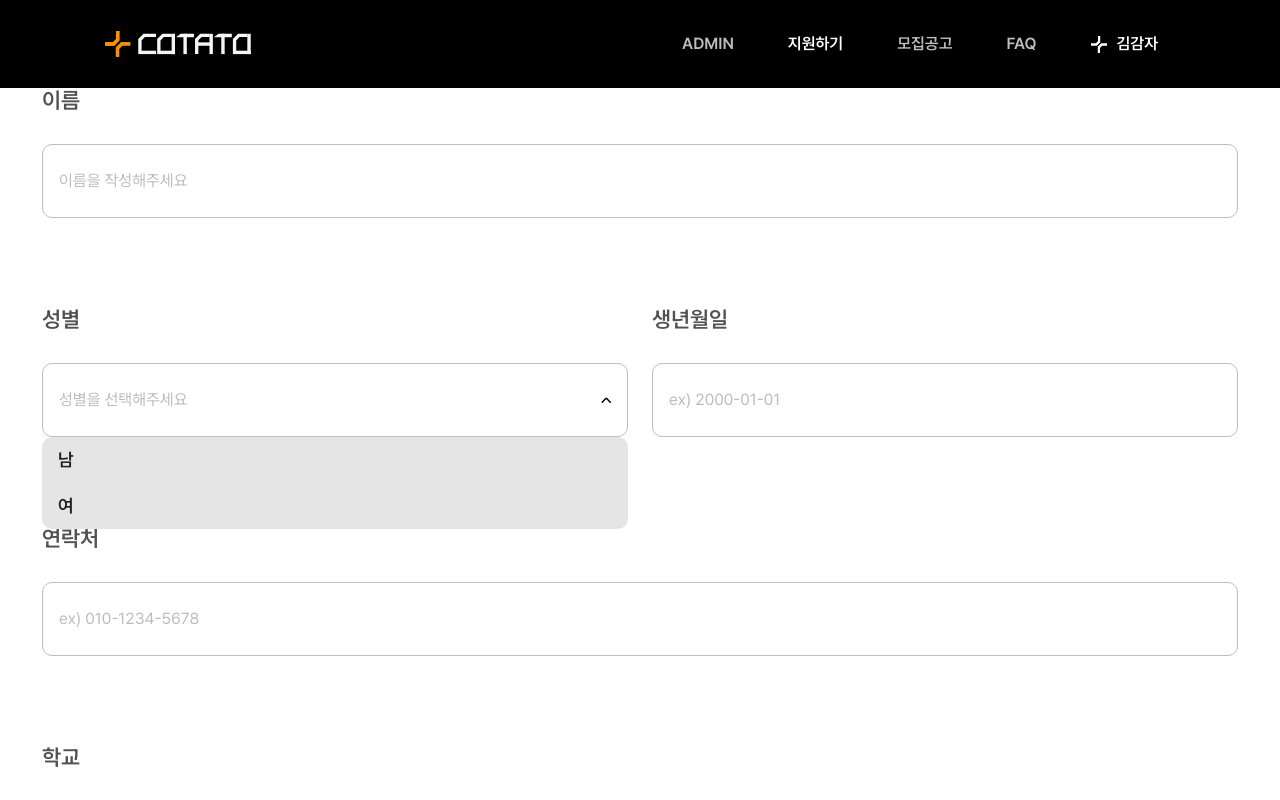
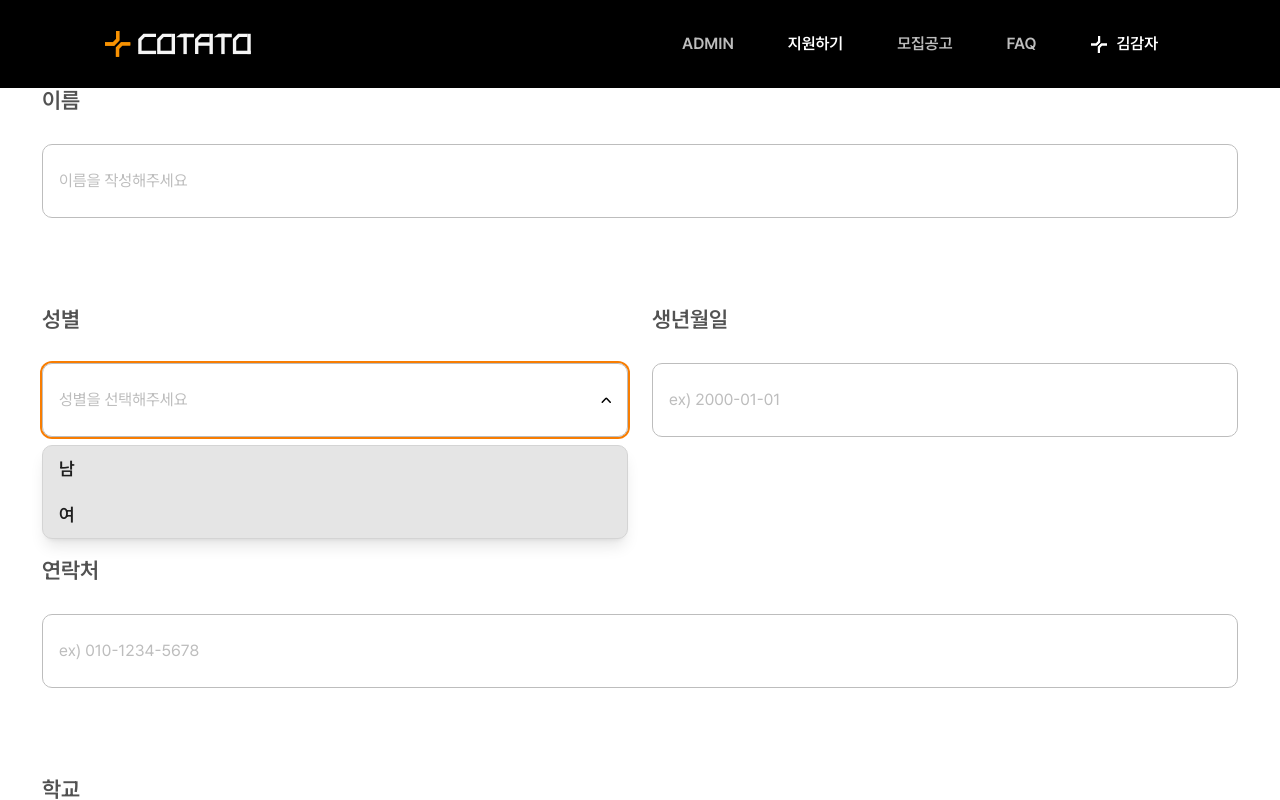
Before and after one commit to IT-Cotato/COTATO-FE-v2, a Next.js app: page /apply in a window 1280 px wide. Both pictures are taken after a click on the button "성별을 선택해주세요". Built offline with nearby package versions, Linux system fonts and the light colour scheme.

Commit message:
style: 폼 관련 컴포넌트 및 UI 개선 (#28)

```diff
--- a/src/app/apply/_components/BasicInfo.tsx
+++ b/src/app/apply/_components/BasicInfo.tsx
@@ -31,9 +31,9 @@ export const BasicInfo = ({
 
     if (type === 'radio') {
       return (
-        <div key={name} className='flex flex-1 flex-col gap-6'>
-          <label className='text-h5 text-neutral-600'>{label}</label>
-          <div className='flex gap-[58px]'>
+        <div key={name} className='flex flex-1 flex-col gap-2'>
+          <label className='mb-3.5 text-h5 text-neutral-600'>{label}</label>
+          <div className='flex gap-[58px] pt-19'>
             {options?.map((opt) => (
               <FormRadio
                 key={opt.value}
@@ -44,11 +44,13 @@ export const BasicInfo = ({
               />
             ))}
           </div>
+          <div className='min-h-[24px]'>
             {error && (
-            <span className='-mt-[33px] text-body-l text-alert'>
+              <span className='text-body-l text-alert'>
                 {error.message ?? ''}
               </span>
             )}
+          </div>
         </div>
       );
     }
@@ -72,11 +74,13 @@ export const BasicInfo = ({
               />
             )}
           />
+          <div className='min-h-[24px]'>
             {error && (
               <span className='text-body-l text-alert'>
                 {error.message ?? ''}
               </span>
             )}
+          </div>
         </div>
       );
     }
@@ -102,9 +106,7 @@ export const BasicInfo = ({
           const key =
             'row' in item ? item.row.map((f) => f.name).join('-') : item.name;
           return (
-            <div
-              key={key}
-              className='flex w-full flex-col gap-6 md:flex-row md:items-end'>
+            <div key={key} className='flex w-full flex-col gap-6 md:flex-row'>
               {'row' in item
                 ? item.row.map((field) => renderField(field))
                 : renderField(item)}
--- a/src/app/apply/_components/PartQuestion.tsx
+++ b/src/app/apply/_components/PartQuestion.tsx
@@ -40,9 +40,8 @@ export const PartQuestion = ({onPrev, onNext, onSave}: PartQuestionProps) => {
     'etc',
   ];
   const partParam = searchParams.get('part');
-  const activePart: PartEtcType = (
-    VALID_PARTS.includes(partParam as PartEtcType) ? partParam : ''
-  ) as PartEtcType;
+  const activePart: PartEtcType =
+    VALID_PARTS.find((p) => p === partParam) || 'plan';
   const handlePartChange = (part: string) => {
     const params = new URLSearchParams(searchParams.toString());
     params.set('part', part);
--- a/src/components/form/FormDropdown.tsx
+++ b/src/components/form/FormDropdown.tsx
@@ -69,11 +69,11 @@ export const FormDropdown = forwardRef<HTMLInputElement, FormDropdownProps>(
           <button
             type='button'
             onClick={handleToggle}
-            readOnly={readOnly}
+            disabled={readOnly}
             className={clsx(
               formFieldStyles.field,
               'flex w-full items-center justify-between',
-              'read-only:cursor-default read-only:focus:ring-0',
+              'disabled:cursor-default disabled:focus:ring-0',
               error && formFieldStyles.error,
               className
             )}>
@@ -92,12 +92,12 @@ export const FormDropdown = forwardRef<HTMLInputElement, FormDropdownProps>(
           </button>
 
           {isOpen && !readOnly && (
-            <ul className='absolute z-10 w-full rounded-[10px] bg-neutral-100'>
+            <ul className='absolute z-10 mt-2 w-full rounded-[10px] bg-neutral-100 shadow-lg border border-neutral-200'>
               {options.map((option) => (
                 <li
                   key={option.value}
                   onClick={() => handleSelect(option.value)}
-                  className='cursor-pointer px-4 py-3 text-body-l text-neutral-800'>
+                  className='cursor-pointer px-4 py-3 text-body-l text-neutral-800 hover:bg-neutral-200 transition-colors'>
                   {option.label}
                 </li>
               ))}
--- a/src/components/form/form.styles.ts
+++ b/src/components/form/form.styles.ts
@@ -1,8 +1,9 @@
 export const formFieldStyles = {
-  wrapper: 'flex w-full flex-col gap-6',
-  label: 'text-h5 text-neutral-600',
+  wrapper: 'flex w-full flex-col gap-2.5',
+  label: 'text-h5 text-neutral-600 mb-3.5',
   field:
     'placeholder-body-l rounded-[10px] border-[1.5px] border-neutral-300 px-4 py-6 placeholder:text-neutral-300 focus:outline-none focus:ring-2 focus:ring-primary',
   error: 'border-alert',
-  errorMessage: 'text-body-l text-alert -mt-4.75',
+  errorMessage: 'text-body-l text-alert',
+  errorContainer: 'min-h-[24px]',
 };
```
Lines whose indentation alone changed are shown as unchanged.
